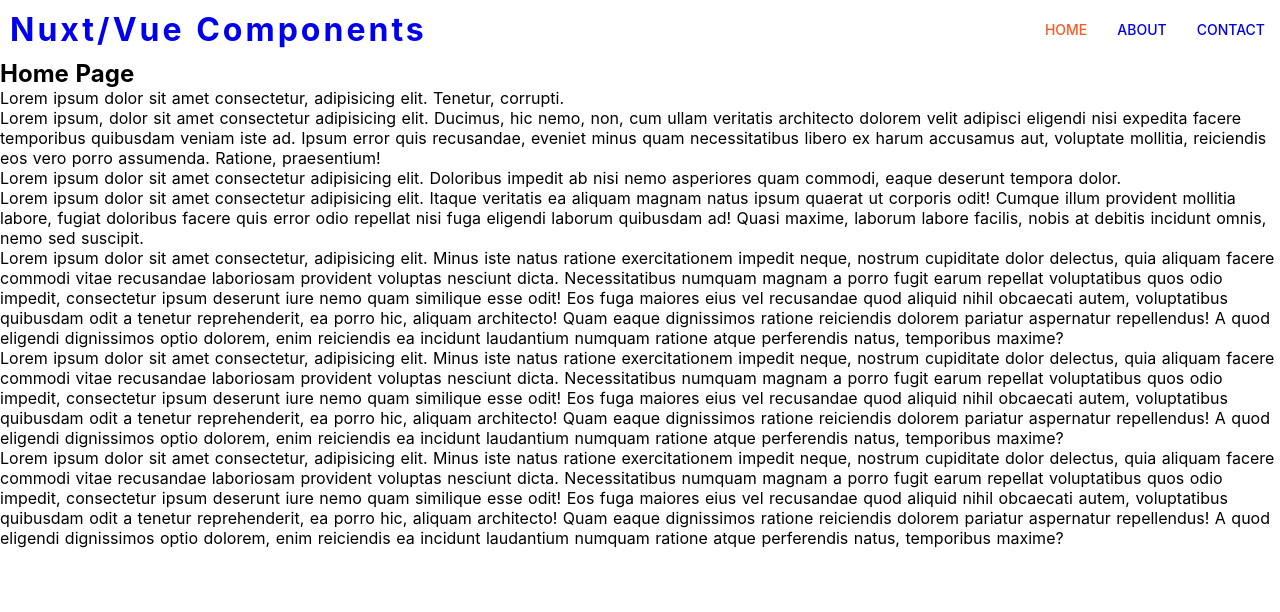
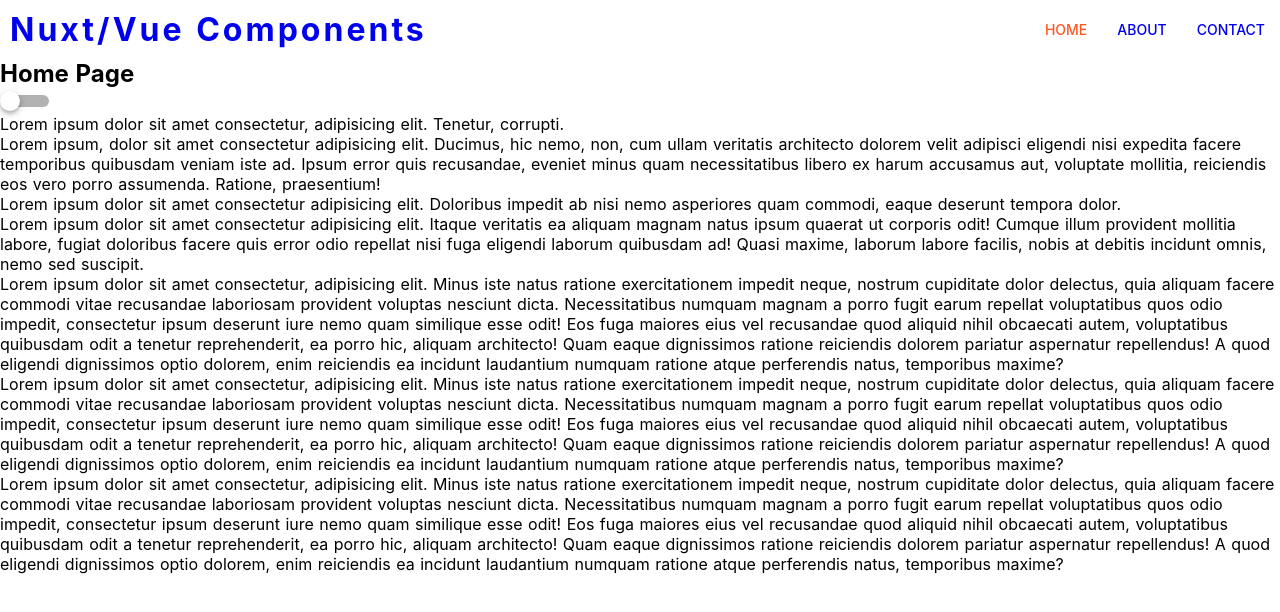
Before and after one commit to anujdatar/nuxt-components, a Nuxt app: page / in a window 1280 px wide. Shown: the top 612 px of the page. Built offline with nearby package versions, Linux system fonts and the light colour scheme.

Commit message:
added switch component

```diff
--- /dev/null
+++ b/components/dSwitch.vue
@@ -0,0 +1,149 @@
+<template>
+  <label
+    class="switch"
+    :class="classes"
+    :style="switchColor"
+  >
+    <input v-model="isActive" type="checkbox">
+    <span class="track" :class="isActive ? onClass : ''" />
+    <span
+      class="thumb"
+      :class="[isActive ? onClass : '', hover ? onClass : '']"
+      @mouseover="hover = true"
+      @mouseleave="hover = false"
+    />
+  </label>
+</template>
+
+<script>
+export default {
+  props: {
+    inset: {
+      type: Boolean,
+      required: false
+    },
+    square: {
+      type: Boolean,
+      required: false
+    },
+    icon: {
+      default: '',
+      type: String,
+      required: false
+    },
+    color: {
+      default: 'primary',
+      type: String
+    }
+  },
+  data () {
+    return {
+      isActive: false,
+      hover: false
+    }
+  },
+  computed: {
+    classes () {
+      return {
+        inset: this.inset,
+        square: this.square
+      }
+    },
+    onClass () {
+      return this.color
+    }
+  }
+}
+</script>
+
+<style lang="scss">
+$width: 52px;
+$height: 26px;
+$track-height: 12px;
+$thumb: 20px;
+// swith outer element -> label
+.switch {
+  width: $width;
+  height: $height;
+  display: inline-block;
+  position: relative;
+}
+// switch input checkbox element
+.switch > input {
+  height: 0;
+  width: 0;
+  visibility: hidden;
+}
+// switch slider track -> span
+.switch > .track {
+  cursor: pointer;
+  background-color: black;
+  opacity: 0.3;
+
+  position: absolute;
+  top: calc(50% - #{$track-height / 2});
+  left: 3px;
+
+  height: $track-height;
+  width: $width - 6px;
+  border-radius: $track-height / 2;
+  -webkit-transition: 0.3s;
+  transition: 0.3s;
+}
+// switch thumb element -> span
+.switch > .thumb {
+  cursor: pointer;
+  background-color: white;
+
+  position: absolute;
+  top: calc(50% - #{$thumb / 2});
+  left: 0;
+
+  display: flex;
+  justify-content: center;
+  align-items: center;
+
+  height: $thumb;
+  width: $thumb;
+  border-radius: $thumb / 2;
+  -webkit-transition: 0.3s;
+  transition: 0.3s;
+}
+// change color when input is checked
+// .switch > .thumb:hover,
+// .switch > input:checked ~ .thumb,
+// .switch > input:checked + .track {
+//   background-color: var(--active-color);
+// }
+// move switch thumb/knob on click
+.switch > input:checked ~ .thumb {
+  left: calc(100% - 3px);
+  -webkit-transform: translateX(-100%);
+  -ms-transform: translateX(-100%);
+  transform: translateX(-100%);
+}
+.switch.inset > input ~ .thumb:active {
+  width: $width - 6px;
+}
+// switch variations
+.switch.inset > .track {
+  top: 0;
+  left: 0;
+
+  height: $height;
+  width: $width;
+  border-radius: $height / 2;
+}
+.switch.inset > .thumb {
+  left: 3px;
+}
+.switch:not(.inset):not(.flat) > .thumb {
+  box-shadow: 0 2px 4px -1px rgba(0,0,0,.2) , 0 4px 5px 0 rgba(0,0,0,.14), 0 1px 10px 0 rgba(0,0,0,.12);
+}
+.switch.square > .track,
+.switch.square > .thumb,
+.switch.inset.square > .track,
+.switch.inset.square > .thumb {
+  border-radius: 0;
+}
+</style>
--- a/pages/index.vue
+++ b/pages/index.vue
@@ -1,6 +1,7 @@
 <template>
   <div class="container">
     <h2>Home Page</h2>
+    <d-switch />
   </div>
 </template>
 
```
